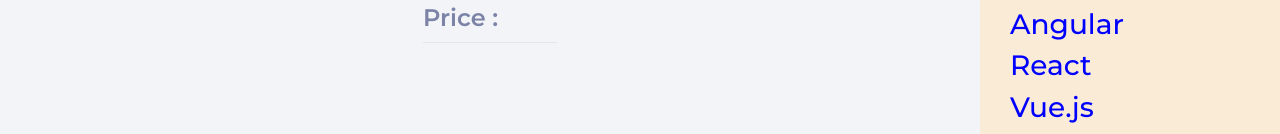
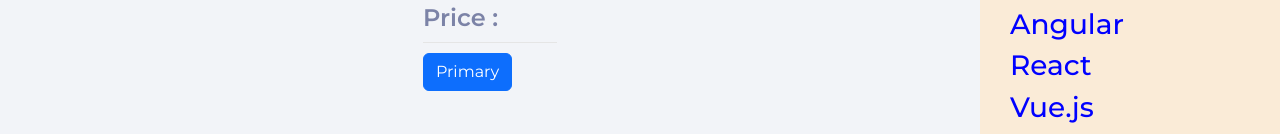
Before and after one commit to shuvornoy/learning-platform-client-side, a React (Create React App) app: page /courses/1 in a window 1280 px wide. Shown: the part 155-289 px from the top of the page. Built offline with nearby package versions, Linux system fonts and the light colour scheme; no server answers.

Commit message:
private routes add

```diff
--- a/src/components/singleCourse/SingleCoures.js
+++ b/src/components/singleCourse/SingleCoures.js
@@ -1,7 +1,8 @@
 import React, { useEffect, useState } from 'react';
-import {useParams} from "react-router-dom"
+import {Link, useParams} from "react-router-dom"
 import SiteCard from '../SiteCard/SiteCard';
-import'./SingleCourse.css'
+import'./SingleCourse.css';
+import Button from 'react-bootstrap/Button';
 
 const SingleCoures = () => {
 
@@ -32,6 +33,9 @@
                 </div>
                 <h4>Seats Left :{seatsLeft}</h4>
                 <h4>Price : {price}</h4>
+                <Link to='/premium'>
+                <Button variant="primary">Primary</Button>
+                </Link>
             </div>
            </div>
             </section>
```
